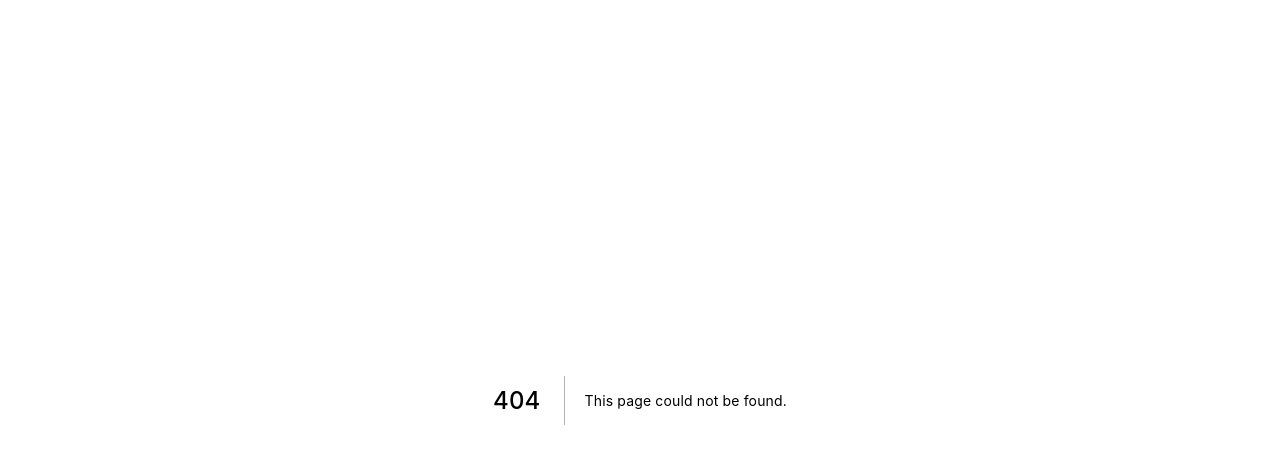
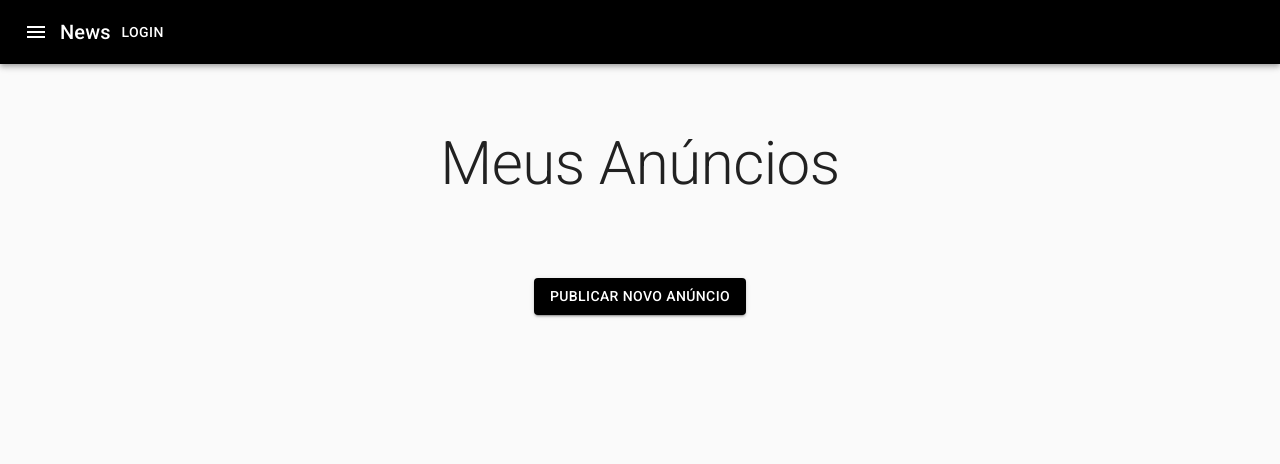
Before and after one commit to oscarvoit/e-commerce, a Next.js app: page /user/dashboard in a window 1280 px wide. Before the commit this address had no page. Shown: the top 464 px of the page. Built offline with nearby package versions, Linux system fonts and the light colour scheme.

Commit message:
adicionando templateDefault + Header + dashboard user

```diff
--- a/pages/_app.js
+++ b/pages/_app.js
@@ -11,7 +11,7 @@ export default function MyApp(props) {
   return (
     <React.Fragment>
       <Head>
-        <title>My page</title>
+        <title>E-Commerce</title>
         <meta name="viewport" content="minimum-scale=1, initial-scale=1, width=device-width" />
       </Head>
       <ThemeProvider theme={theme}>
--- /dev/null
+++ b/pages/user/dashboard.js
@@ -0,0 +1,28 @@
+import { Button, Container, Typography } from '@material-ui/core'
+import { makeStyles } from '@material-ui/core/styles'
+import TemplateDefault from '../../src/templates/Default'
+
+const useStyles = makeStyles((theme) => ({
+  container: {
+    padding: theme.spacing(8,0,6)
+  },
+  buttonAdd: {
+    margin: '30px auto',
+    display: 'block',
+  }
+}))
+
+export default function Home() {
+  const classes = useStyles()
+  return (
+    <TemplateDefault>
+      <Container maxWidth="sm">
+        <Typography component="h1" className={classes.container} align="center" variant="h2">
+          Meus Anúncios
+        </Typography>
+        <Button variant="contained" color="primary" className={classes.buttonAdd}>Publicar novo anúncio</Button>
+
+      </Container>
+    </TemplateDefault>
+  )
+}
--- /dev/null
+++ b/src/components/Header.js
@@ -0,0 +1,32 @@
+import * as React from 'react'
+import AppBar from '@material-ui/core/AppBar'
+import Box from '@material-ui/core/Box'
+import Toolbar from '@material-ui/core/Toolbar'
+import Typography from '@material-ui/core/Typography'
+import Button from '@material-ui/core/Button'
+import IconButton from '@material-ui/core/IconButton'
+import MenuIcon from '@material-ui/icons/Menu'
+
+export default function ButtonAppBar() {
+  return (
+    <Box sx={{ flexGrow: 1 }}>
+      <AppBar position="static">
+        <Toolbar>
+          <IconButton
+            size="large"
+            edge="start"
+            color="inherit"
+            aria-label="menu"
+            sx={{ mr: 2 }}
+          >
+            <MenuIcon />
+          </IconButton>
+          <Typography variant="h6" component="div" sx={{ flexGrow: 1 }}>
+            News
+          </Typography>
+          <Button color="inherit">Login</Button>
+        </Toolbar>
+      </AppBar>
+    </Box>
+  )
+}
--- /dev/null
+++ b/src/templates/Default.js
@@ -0,0 +1,13 @@
+import Header from '../components/Header'
+
+const Default = ({children}) => {
+  return (
+    <>
+      <Header />
+      {children}
+      <footer></footer>
+    </>
+  )
+}
+
+export default Default
```
Also changed, not shown: pages/index.js (deleted, +0 -9 lines).
